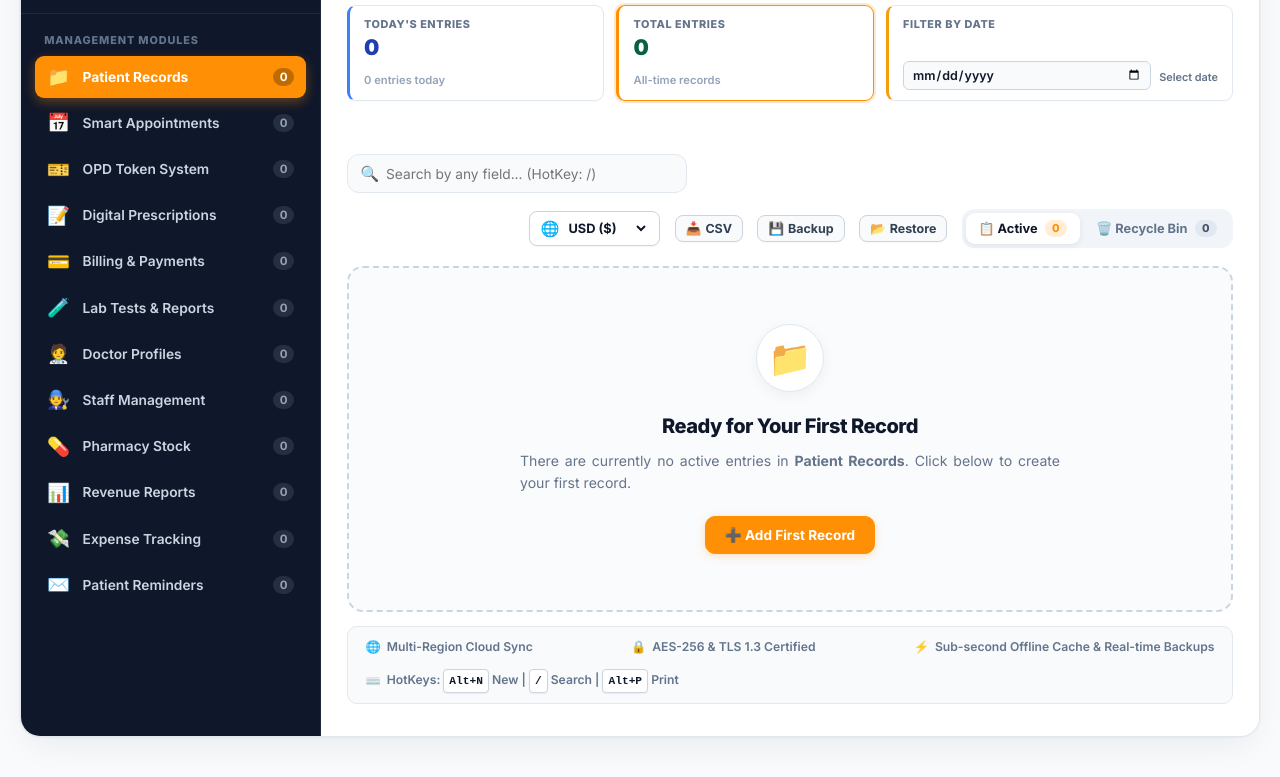
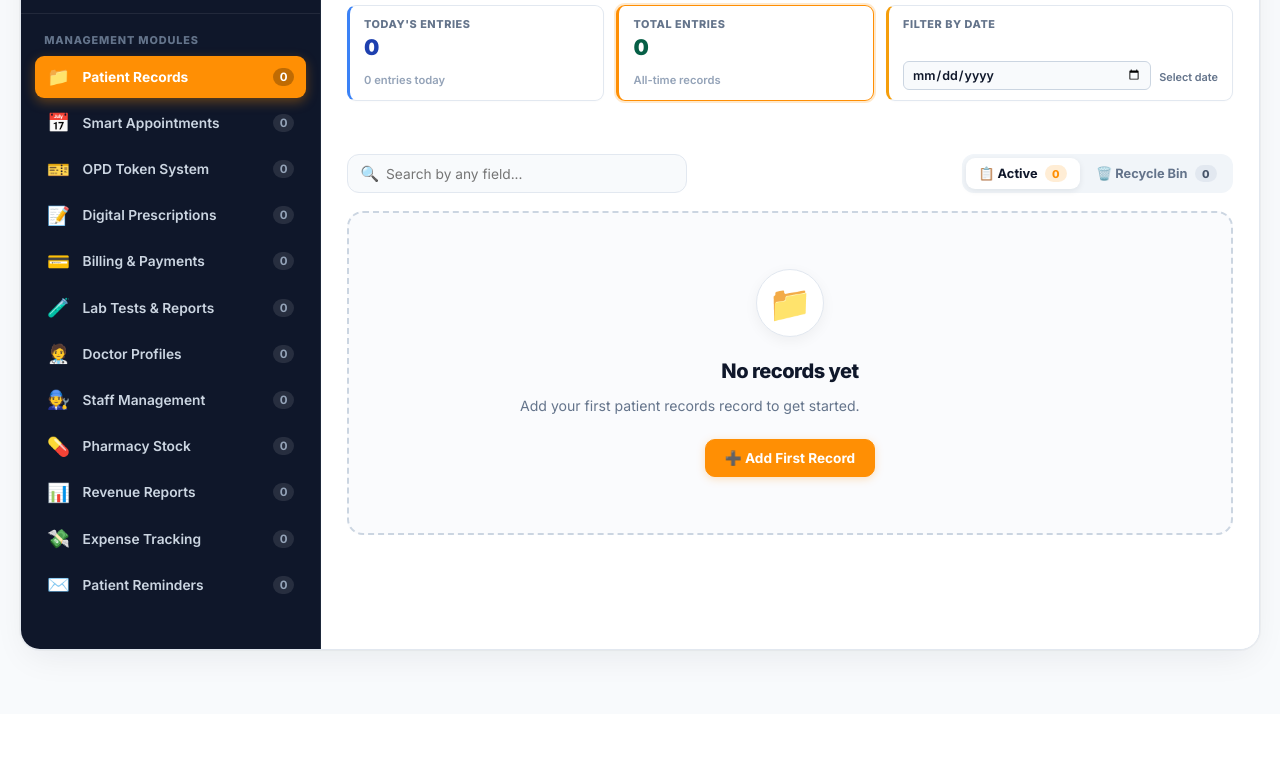
Before and after one commit to amnabibi627/online-management-platform-, a plain HTML site: page clinic.html in a window 1280 px wide. Shown: the part 639-1416 px from the top of the page. After the commit the page ends 1353 px from the top, so only its background shows below. Drawn offline with nearby package versions, Linux system fonts and the light colour scheme.

Commit message:
style: streamline portal toolbar and remove compliance bar for clean layout

```diff
--- a/category.css
+++ b/category.css
@@ -3200,65 +3200,6 @@ p,
    Column Sorting, Pagination, and Compliance Standard)
    ============================================================ */
 
-/* Global Currency Selector in Toolbar */
-.cat-ws-currency-picker {
-  display: inline-flex;
-  align-items: center;
-  gap: 5px;
-  padding: 4px 10px;
-  background: #ffffff;
-  border: 1px solid #cbd5e1;
-  border-radius: 8px;
-  font-size: 0.8rem;
-  font-weight: 700;
-  color: #0f172a;
-  box-shadow: 0 1px 2px rgba(0, 0, 0, 0.04);
-}
-
-.cat-currency-globe {
-  font-size: 0.95rem;
-}
-
-.cat-currency-select {
-  border: none;
-  background: transparent;
-  font-size: 0.8rem;
-  font-weight: 700;
-  color: #0f172a;
-  cursor: pointer;
-  outline: none;
-  padding: 2px 0;
-}
-
-.cat-currency-select:focus {
-  outline: none;
-}
-
-/* Quick Tool Buttons in Toolbar */
-.cat-ws-tool-btn {
-  display: inline-flex;
-  align-items: center;
-  gap: 4px;
-  padding: 5px 10px;
-  background: #f8fafc;
-  border: 1px solid #cbd5e1;
-  border-radius: 8px;
-  font-size: 0.78rem;
-  font-weight: 700;
-  color: #334155;
-  cursor: pointer;
-  transition: all 0.15s cubic-bezier(0.16, 1, 0.3, 1);
-  box-shadow: 0 1px 2px rgba(0, 0, 0, 0.03);
-}
-
-.cat-ws-tool-btn:hover {
-  background: #ffffff;
-  border-color: #94a3b8;
-  color: #0f172a;
-  transform: translateY(-1px);
-  box-shadow: 0 2px 6px rgba(0, 0, 0, 0.06);
-}
-
 /* Sortable Table Headers */
 .cat-sortable-th {
   cursor: pointer !important;
@@ -3388,52 +3329,6 @@ p,
 
 /* Analytics Strip Financial KPI Card */
 
-/* Enterprise Compliance Footer */
-.cat-enterprise-compliance-bar {
-  display: flex;
-  align-items: center;
-  justify-content: space-between;
-  flex-wrap: wrap;
-  gap: 12px;
-  margin-top: 14px;
-  padding: 10px 18px;
-  background: #f8fafc;
-  border: 1px solid #e2e8f0;
-  border-radius: 10px;
-  font-size: 0.76rem;
-  color: #64748b;
-}
-
-.cat-compliance-item {
-  display: inline-flex;
-  align-items: center;
-  gap: 6px;
-  font-weight: 600;
-}
-
-.cat-shortcuts-trigger {
-  cursor: pointer;
-  transition: color 0.15s ease;
-  user-select: none;
-}
-
-.cat-shortcuts-trigger:hover {
-  color: #0f172a;
-}
-
-.cat-shortcuts-trigger kbd {
-  display: inline-block;
-  padding: 2px 5px;
-  font-size: 0.7rem;
-  font-family: ui-monospace, SFMono-Regular, monospace;
-  font-weight: 700;
-  background: #ffffff;
-  border: 1px solid #cbd5e1;
-  border-radius: 4px;
-  color: #0f172a;
-  box-shadow: 0 1px 2px rgba(0, 0, 0, 0.06);
-}
-
 @media (max-width: 768px) {
   .cat-ws-toolbar-right {
     flex-wrap: wrap;
@@ -3443,9 +3338,4 @@ p,
     flex-direction: column;
     align-items: flex-start;
   }
-  .cat-enterprise-compliance-bar {
-    flex-direction: column;
-    align-items: flex-start;
-    gap: 8px;
-  }
-}
+}
--- a/category.js
+++ b/category.js
@@ -1808,38 +1808,11 @@ const categoryRenderList = () => {
     <div class="cat-ws-toolbar">
       <div class="cat-ws-search-wrap">
         <span class="cat-ws-search-icon" aria-hidden="true">🔍</span>
-        <input type="search" class="cat-ws-search-input" data-ws-search placeholder="Search by any field... (HotKey: /)" value="${categoryEscape(categorySearchQuery)}" />
+        <input type="search" class="cat-ws-search-input" data-ws-search placeholder="Search by any field..." value="${categoryEscape(categorySearchQuery)}" />
         ${categorySearchQuery ? `<button type="button" class="cat-ws-search-clear" data-ws-search-clear aria-label="Clear search">&times;</button>` : ""}
       </div>
 
       <div class="cat-ws-toolbar-right">
-        <!-- Global Currency Selector -->
-        <div class="cat-ws-currency-picker" title="Change Business Currency">
-          <span class="cat-currency-globe" aria-hidden="true">🌐</span>
-          <select class="cat-currency-select" data-ws-currency-select aria-label="Select currency">
-            <option value="USD" ${currCode === 'USD' ? 'selected' : ''}>USD ($)</option>
-            <option value="EUR" ${currCode === 'EUR' ? 'selected' : ''}>EUR (€)</option>
-            <option value="GBP" ${currCode === 'GBP' ? 'selected' : ''}>GBP (£)</option>
-            <option value="AED" ${currCode === 'AED' ? 'selected' : ''}>AED (د.إ)</option>
-            <option value="SAR" ${currCode === 'SAR' ? 'selected' : ''}>SAR (ر.س)</option>
-            <option value="CAD" ${currCode === 'CAD' ? 'selected' : ''}>CAD ($)</option>
-            <option value="AUD" ${currCode === 'AUD' ? 'selected' : ''}>AUD ($)</option>
-            <option value="PKR" ${currCode === 'PKR' ? 'selected' : ''}>PKR (Rs.)</option>
-            <option value="INR" ${currCode === 'INR' ? 'selected' : ''}>INR (₹)</option>
-            <option value="JPY" ${currCode === 'JPY' ? 'selected' : ''}>JPY (¥)</option>
-          </select>
-        </div>
-
-        <button type="button" class="cat-ws-tool-btn" data-action-export-csv title="Export as CSV spreadsheet">
-          <span aria-hidden="true">📥</span> CSV
-        </button>
-        <button type="button" class="cat-ws-tool-btn" data-action-backup-json title="Download full JSON data backup">
-          <span aria-hidden="true">💾</span> Backup
-        </button>
-        <button type="button" class="cat-ws-tool-btn" data-action-restore-json title="Restore records from JSON backup file">
-          <span aria-hidden="true">📂</span> Restore
-        </button>
-
         <div class="cat-ws-view-tabs" role="tablist">
           <button type="button" class="cat-ws-view-tab ${!isTrash ? 'is-active' : ''}" data-ws-tab="active" title="View Active Records">
             <span>📋 Active</span>
@@ -1902,33 +1875,13 @@ const categoryRenderList = () => {
     ` : `
       <div class="saas-empty-state-card">
         <div class="saas-empty-icon-circle">${categoryEscape(isTrash ? '🗑️' : (query ? '🔍' : (categoryFeature.icon || '📝')))}</div>
-        <h3 class="saas-empty-title">${isTrash ? 'Recycle Bin is Empty' : (query ? 'No Matching Records Found' : `Ready for Your First Record`)}</h3>
-        <p class="saas-empty-subtitle">${query ? `No records matched "${categoryEscape(categorySearchQuery)}". Try another search or clear the filter.` : (isTrash ? 'There are no deleted records currently stored in the Recycle Bin.' : `There are currently no active entries in <strong>${categoryEscape(categoryFeature.name)}</strong>. Click below to create your first record.`)}</p>
+        <h3 class="saas-empty-title">${isTrash ? 'Recycle Bin is Empty' : (query ? 'No Matching Records Found' : `No records yet`)}</h3>
+        <p class="saas-empty-subtitle">${query ? `No records matched "${categoryEscape(categorySearchQuery)}". Try another search or clear the filter.` : (isTrash ? 'There are no deleted records currently stored in the Recycle Bin.' : `Add your first ${categoryEscape(categoryFeature.name.toLowerCase())} record to get started.`)}</p>
         <div class="saas-empty-actions">
           ${query ? `<button type="button" class="btn btn-outline" data-ws-search-clear>Clear Search</button>` : (!isTrash ? `<button type="button" class="btn btn-primary saas-module-cta-btn" data-tool-add><span>➕ Add First Record</span></button>` : `<button type="button" class="btn btn-outline" data-ws-tab="active">← Return to Active Records</button>`)}
         </div>
       </div>
     `}
-
-    <!-- Global Enterprise Security & Compliance Bar -->
-    <div class="cat-enterprise-compliance-bar">
-      <div class="cat-compliance-item">
-        <span class="cat-comp-icon" aria-hidden="true">🌐</span>
-        <span>Multi-Region Cloud Sync</span>
-      </div>
-      <div class="cat-compliance-item">
-        <span class="cat-comp-icon" aria-hidden="true">🔒</span>
-        <span>AES-256 &amp; TLS 1.3 Certified</span>
-      </div>
-      <div class="cat-compliance-item">
-        <span class="cat-comp-icon" aria-hidden="true">⚡</span>
-        <span>Sub-second Offline Cache &amp; Real-time Backups</span>
-      </div>
-      <div class="cat-compliance-item">
-        <span class="cat-comp-icon" aria-hidden="true">⌨️</span>
-        <span class="cat-shortcuts-trigger" data-action-show-shortcuts title="Click to view all keyboard shortcuts">HotKeys: <kbd>Alt+N</kbd> New | <kbd>/</kbd> Search | <kbd>Alt+P</kbd> Print</span>
-      </div>
-    </div>
   `;
 };
 
```
